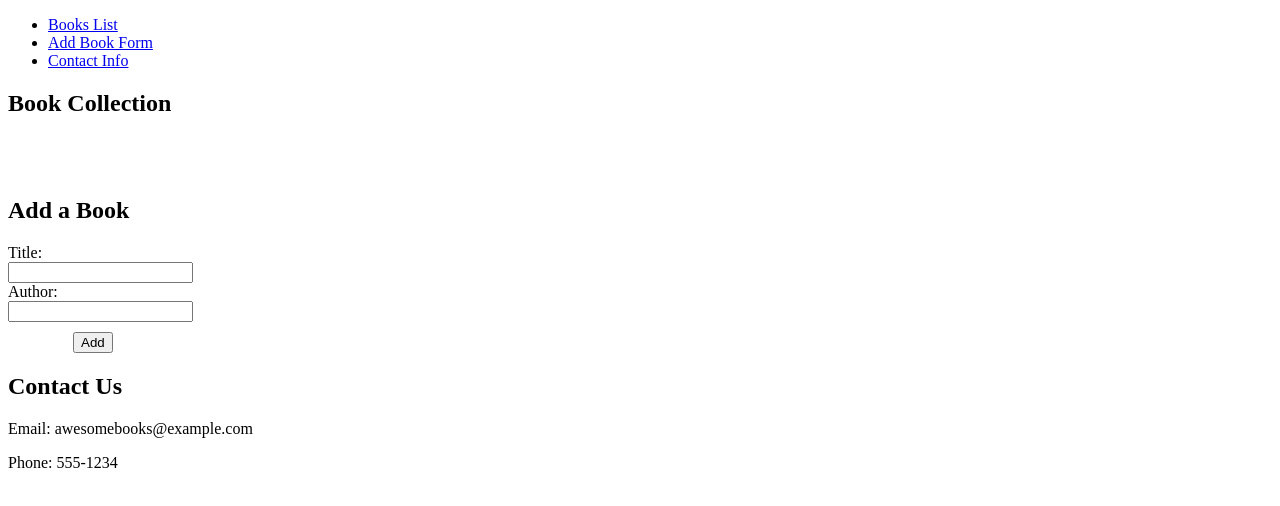
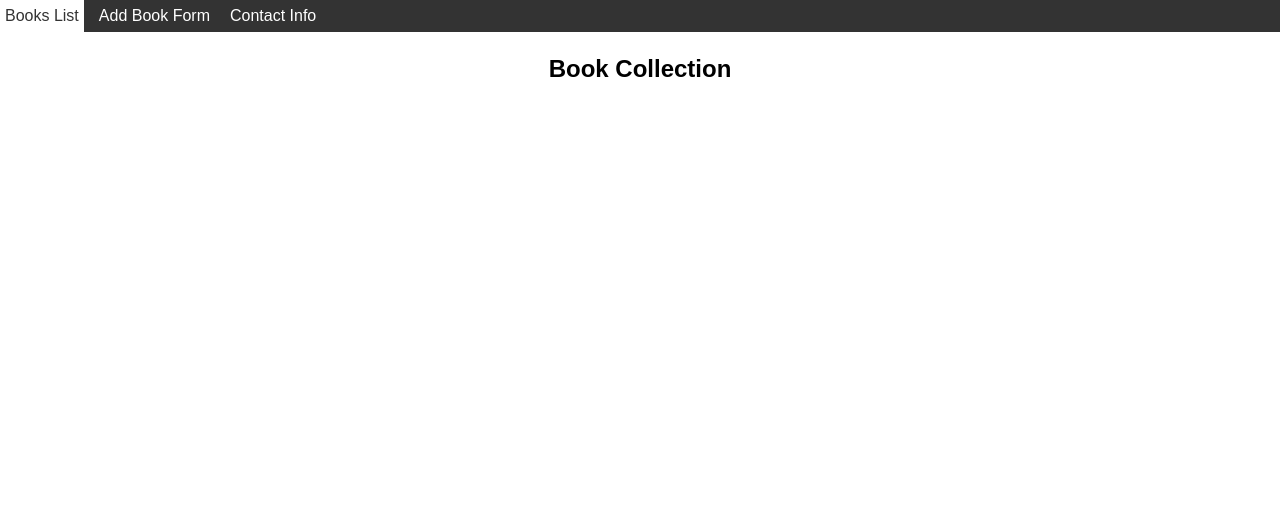
Before and after one commit to everinurmind/awesome-books, a website: page index.html in a window 1280 px wide. Drawn offline with Linux system fonts and the light colour scheme.

Commit message:
added styling to navigation

```diff
--- a/style.css
+++ b/style.css
@@ -1,25 +1,84 @@
+* {
+  box-sizing: border-box;
+  margin: 0;
+  padding: 0;
+}
+
+body {
+  font-family: Arial, sans-serif;
+  font-size: 16px;
+  line-height: 1.4;
+}
+
+h1 {
+  display: flex;
+  flex-direction: column;
+  justify-content: center;
+  align-items: center;
+}
+
+nav {
+  background-color: #333;
+  color: #fff;
+}
+
+nav ul {
+  list-style: none;
+  display: flex;
+  flex-direction: row;
+  justify-content: left;
+  align-items: center;
+}
+
+nav li {
+  margin-right: 10px;
+}
+
+nav a {
+  color: #fff;
+  text-decoration: none;
+  padding: 5px;
+}
+
+nav a.active {
+  background-color: #fff;
+  color: #333;
+}
+
+main {
+  margin: 0 auto;
+  padding: 20px;
+}
+
+#bookList > li {
+  list-style-type: none;
+  margin-top: 10px;
+  font-size: 16px;
+  font-weight: bolder;
+}
+
+button {
+  margin: 0 10px;
+  padding: 2px;
+  color: #fff;
+  background-color: #333;
+}
+
 #form {
   display: flex;
   flex-direction: column;
   justify-content: center;
-  align-items: flex-start;
+  align-items: center;
 }
 
 #add {
   margin-top: 10px;
 }
 
-#bookList {
-  display: flex;
-  flex-direction: column;
-  align-items: flex-start;
-  gap: 10px;
-  text-decoration: none;
-  list-style-type: none;
-  margin-top: 60px;
-  margin-left: -40px;
+.content-section {
+  display: none;
 }
 
-button {
-  margin-left: 65px;
+.active {
+  display: block;
 }
```
